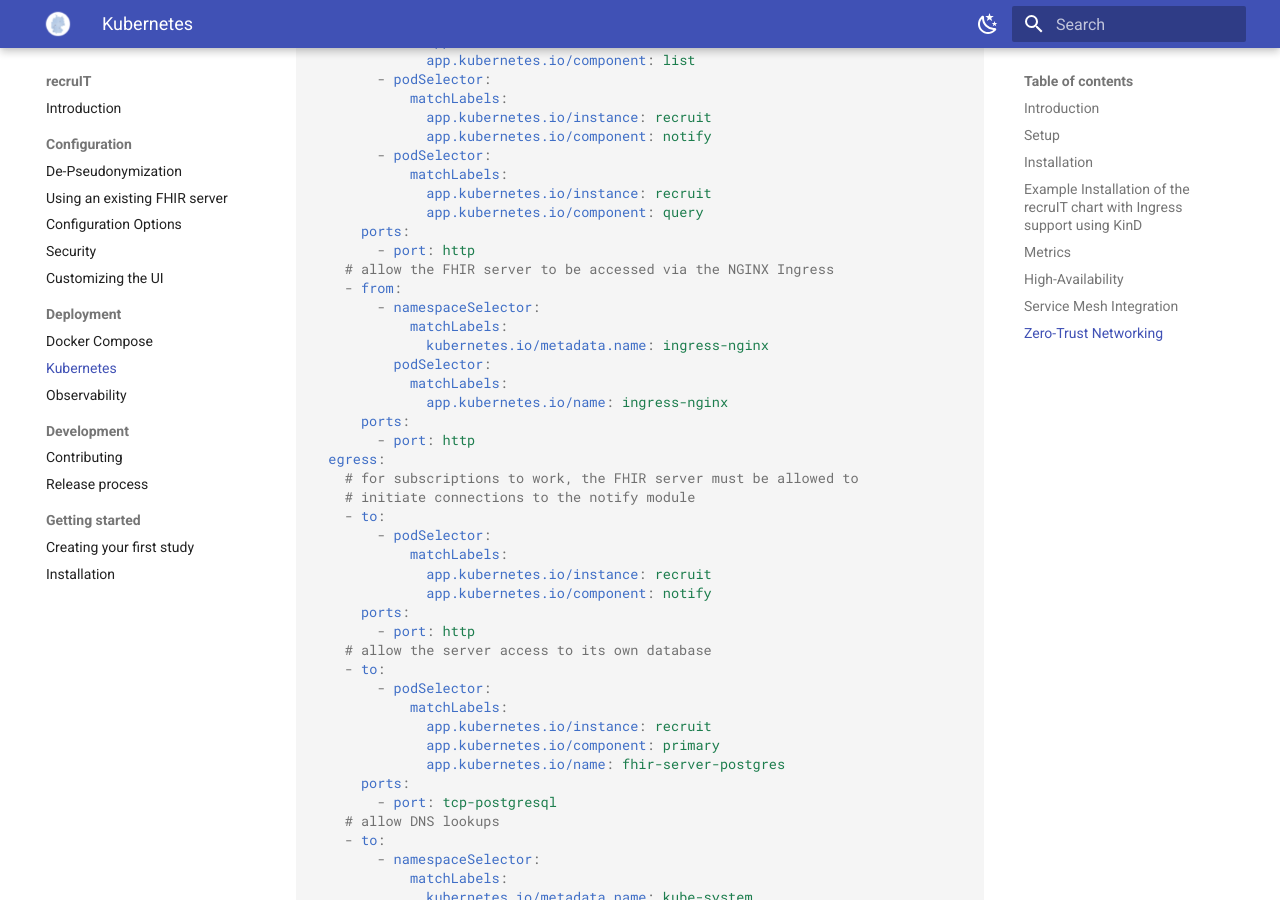
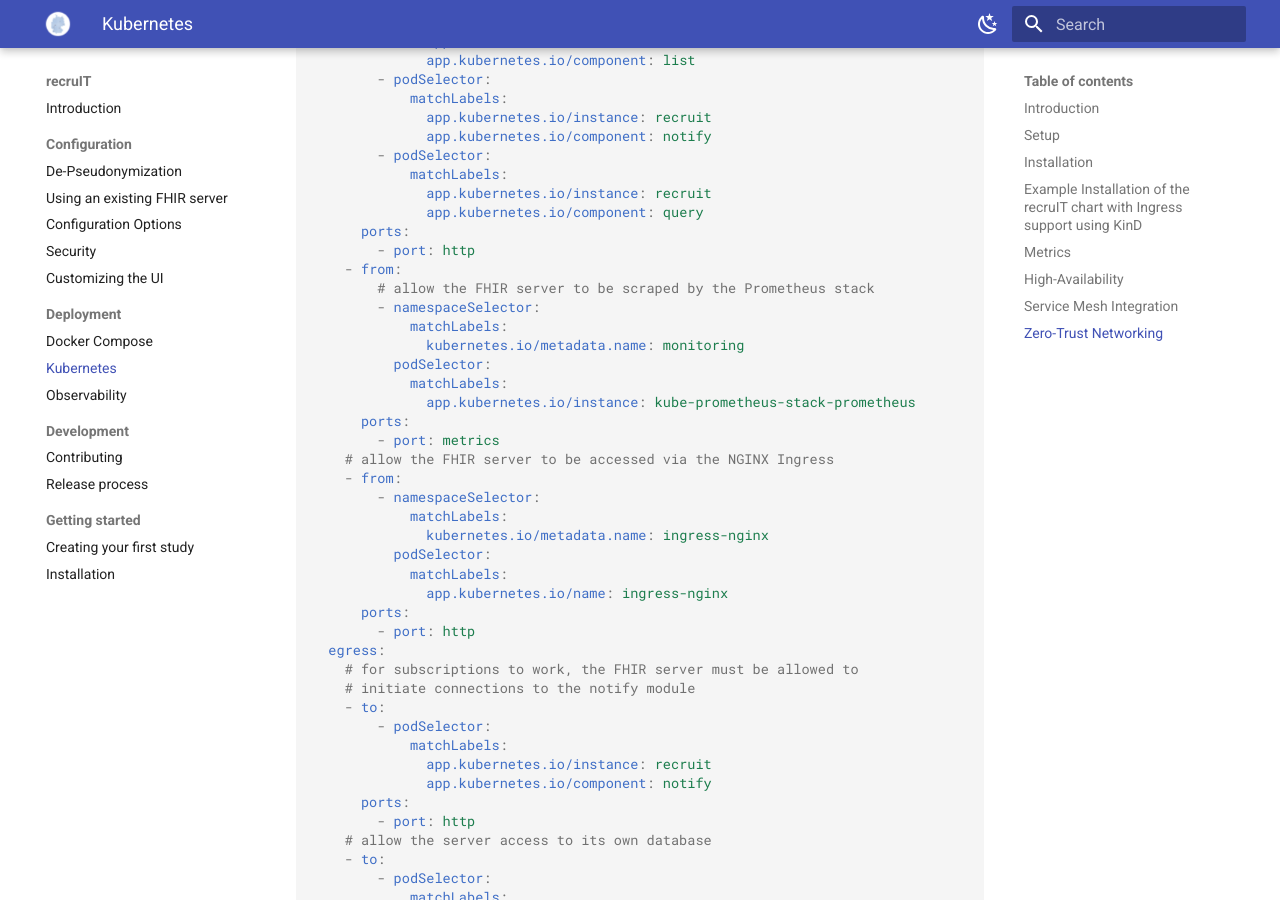
Before and after one commit to miracum/recruit, an MkDocs documentation site: the page built from docs/deployment/kubernetes.md, in a window 1280 px wide and 900 px high, scrolled down 11074 px. Built offline with MkDocs 1.6.1 and Material for MkDocs 9.7.7, drawn with Linux system fonts in a browser that asks for light colours.

Commit message:
docs: enable scraping fhir server in sample network policy

```diff
--- a/docs/_snippets/recruit-network-policies.yaml
+++ b/docs/_snippets/recruit-network-policies.yaml
@@ -26,6 +26,16 @@
               app.kubernetes.io/component: query
       ports:
         - port: http
+    - from:
+        # allow the FHIR server to be scraped by the Prometheus stack
+        - namespaceSelector:
+            matchLabels:
+              kubernetes.io/metadata.name: monitoring
+          podSelector:
+            matchLabels:
+              app.kubernetes.io/instance: kube-prometheus-stack-prometheus
+      ports:
+        - port: metrics
     # allow the FHIR server to be accessed via the NGINX Ingress
     - from:
         - namespaceSelector:
```
